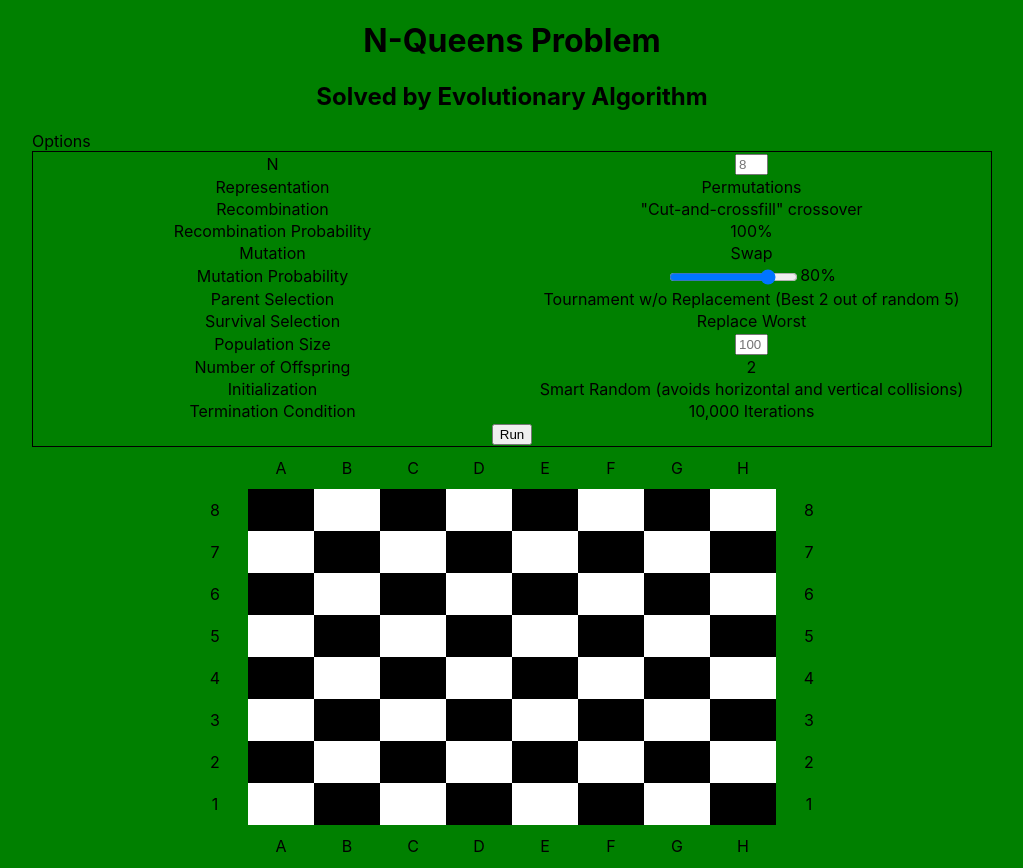
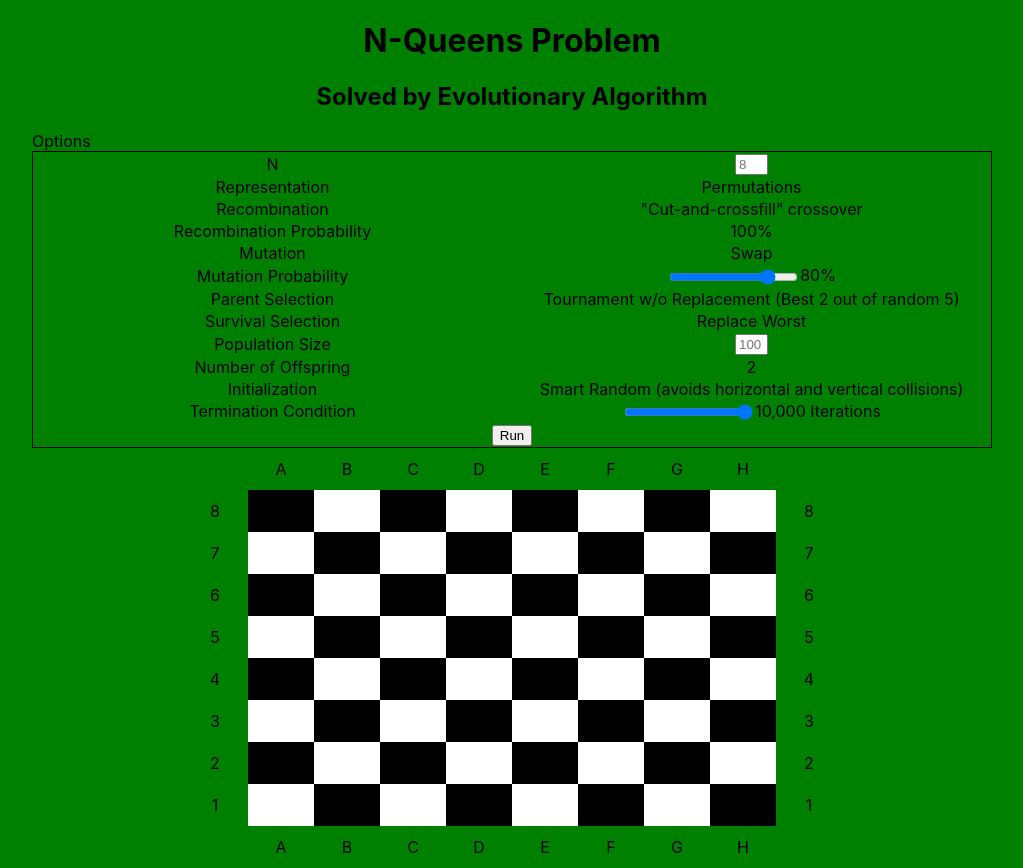
Before and after one commit to nugentmichael1/n-queens, a React (Create React App) app: page / in a window 1280 px wide. Shown: the whole page, without its empty margins (128-1151 px from the left). Built offline with nearby package versions, Linux system fonts and the light colour scheme.

Commit message:
Formatted input values as numbers instead of strings.

```diff
--- a/src/App.js
+++ b/src/App.js
@@ -12,7 +12,7 @@ function App() {
     // default n
     var defaultN = 8
 
-    var iterations = 10000
+    var defaultIterations = 10000
 
     const [n, setN] = useState(defaultN)
 
@@ -22,6 +22,8 @@ function App() {
     const [popSize, setPopSize] = useState(100)
 
     const [mutationProb, setMutationProb] = useState(80)
+
+    const [termCond, setTermCond] = useState(defaultIterations)
 
     const updateN = (n) => {
         // Catches empty text string
@@ -35,7 +37,7 @@ function App() {
     const updatePopSize = (popSize) => {
         if (popSize === "") return
 
-        // console.log(popSize)
+        console.log("popSize changed to:",popSize)
         setPopSize(popSize)
     }
 
@@ -43,13 +45,13 @@ function App() {
         console.log('run', 'popSize', popSize)
 
         let experiment = new population(popSize, n, mutationProb)
-        experiment.run(iterations)
+        experiment.run(termCond)
     }
 
     return (
         <div className="App">
             <Header />
-            <Options n={n} updateN={updateN} run={run} popSize={popSize} updatePopSize={updatePopSize} mutationProb={mutationProb} setMutationProb={setMutationProb}/>
+            <Options n={n} updateN={updateN} run={run} popSize={popSize} updatePopSize={updatePopSize} mutationProb={mutationProb} setMutationProb={setMutationProb} termCond={termCond} setTermCond={setTermCond}/>
             <Board size={n} />
             {/* <Footer /> */}
         </div>
--- a/src/components/Options.js
+++ b/src/components/Options.js
@@ -1,4 +1,4 @@
-const Options = ({ n, updateN, run, popSize, updatePopSize, mutationProb, setMutationProb}) => {
+const Options = ({ n, updateN, run, popSize, updatePopSize, mutationProb, setMutationProb, termCond, setTermCond }) => {
 
     return <table id='options'>
         <caption>Options</caption>
@@ -42,7 +42,7 @@ const Options = ({ n, updateN, run, popSize, updatePopSize, mutationProb, setMut
                 <td>
                     Mutation Probability
                 </td>
-                <td><input type="range" min="0" max="100" value={mutationProb} id="mutationProb" onInput={ () => {setMutationProb(document.getElementById("mutationProb").value)}}/>{mutationProb}%</td>
+                <td><input type="range" min="0" max="100" value={mutationProb} id="mutationProb" onInput={() => { setMutationProb(Number(document.getElementById("mutationProb").value)) }} />{mutationProb}%</td>
             </tr>
             <tr>
                 <td>
@@ -60,7 +60,7 @@ const Options = ({ n, updateN, run, popSize, updatePopSize, mutationProb, setMut
                 <td>
                     Population Size
                 </td>
-                <td><input type='text' placeholder={popSize} size='1' id='popSize' onChange={() => { updatePopSize(document.getElementById('popSize').value) }}></input></td>
+                <td><input type='text' placeholder={popSize} size='1' id='popSize' onChange={() => { updatePopSize(Number(document.getElementById('popSize').value)) }}></input></td>
             </tr>
             <tr>
                 <td>
@@ -77,7 +77,10 @@ const Options = ({ n, updateN, run, popSize, updatePopSize, mutationProb, setMut
 
             <tr>
                 <td>Termination Condition</td>
-                <td>10,000 Iterations</td>
+                <td>
+                    <input type="range" min="100" max="10000" value={termCond} id="termCond" onInput={() => { setTermCond(Number(document.getElementById("termCond").value)) }}></input>
+                    {termCond.toLocaleString("en-US")} Iterations
+                </td>
             </tr>
             <tr>
                 <td colSpan='2'>
```
